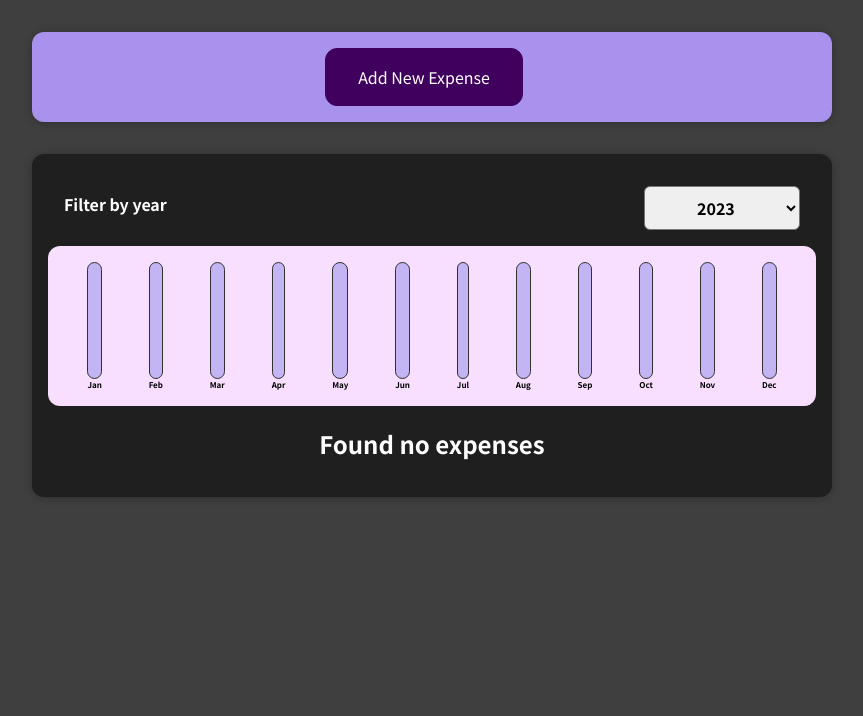
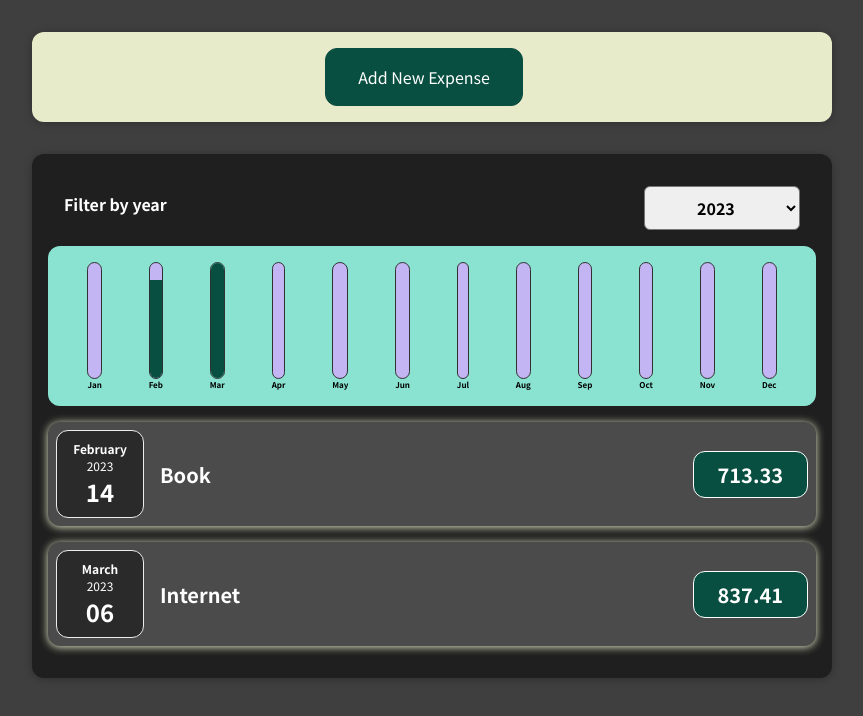
Before and after one commit to fatemeh-lohrasbi/react-expense-tracker, a React (Create React App) app: page / in a window 1280 px wide. Shown: the top 716 px of the page, without its empty margins (208-1071 px from the left). Built offline with nearby package versions, Linux system fonts and the light colour scheme; the HTML template or start-up script is replaced by a standard one.

Commit message:
change color of some elements and add new initial data

```diff
--- a/src/App.js
+++ b/src/App.js
@@ -6,26 +6,51 @@ import NewExpense from "./components/NewExpense/NewExpense";
 const initial_expenses = [
   {
     id: "e1",
-    title: "Toilet Paper",
-    amount: 94.12,
-    date: new Date(2020, 7, 14),
+    title: "Book",
+    amount: 713.33,
+    date: new Date(2023, 1, 14),
   },
   {
-    id: "e2", title: "New TV",
-    amount: 799.49,
-    date: new Date(2021, 2, 12)
+    id: "e2",
+    title: "Gym",
+    amount: 950.40,
+    date: new Date(2021, 6, 12)
   },
   {
     id: "e3",
-    title: "Car Insurance",
-    amount: 294.67,
-    date: new Date(2021, 2, 28),
+    title: "Insurance",
+    amount: 380.28,
+    date: new Date(2021, 8, 28),
   },
   {
     id: "e4",
-    title: "New Desk (Wooden)",
-    amount: 450,
-    date: new Date(2021, 5, 12),
+    title: "Clothing",
+    amount: 490,
+    date: new Date(2019, 9, 11),
+  },
+  {
+    id: "e5",
+    title: "Food",
+    amount: 210.38,
+    date: new Date(2020, 2, 17),
+  },
+  {
+    id: "e6",
+    title: "Home repairs",
+    amount: 200.54,
+    date: new Date(2020, 9, 23),
+  },
+  {
+    id: "e7",
+    title: "fuel",
+    amount: 1000,
+    date: new Date(2019, 12, 5),
+  },
+  {
+    id: "e7",
+    title: "Internet",
+    amount: 837.41,
+    date: new Date(2023, 2, 6),
   },
 ];
 
--- a/src/components/Chart/Chart.css
+++ b/src/components/Chart/Chart.css
@@ -1,7 +1,7 @@
 .chart {
     padding: 1rem;
     border-radius: 12px;
-    background-color: #f8dfff;
+    background-color: #8ae3d1;
     text-align: center;
     display: flex;
     justify-content: space-around;
--- a/src/components/Chart/ChartBar.css
+++ b/src/components/Chart/ChartBar.css
@@ -18,7 +18,7 @@
 }
 
 .chart-bar__fill {
-    background-color: #4826b9;
+    background-color: #094f41;
     width: 100%;
     transition: all 0.3s ease-out;
 }
--- a/src/components/Expenses/ExpenseItem.css
+++ b/src/components/Expenses/ExpenseItem.css
@@ -5,6 +5,8 @@
     padding: 0.5rem;
     margin: 1rem 0;
     background-color: #4b4b4b;
+    /* border: 1px solid #e7ebc9; */
+    box-shadow: 0 1px 8px 0 #e7ebc9;
 }
 
 .expense-item__description {
@@ -29,7 +31,7 @@
     font-size: 1rem;
     font-weight: bold;
     color: white;
-    background-color: #40005d;
+    background-color: #094f41;
     border: 1px solid white;
     padding: 0.5rem;
     border-radius: 12px;
--- a/src/components/NewExpense/NewExpense.css
+++ b/src/components/NewExpense/NewExpense.css
@@ -1,5 +1,5 @@
 .new-expense {
-    background-color: #a892ee;
+    background-color: #e7ebc9;
     padding: 1rem;
     margin: 2rem auto;
     width: 50rem;
@@ -13,8 +13,8 @@
     font: inherit;
     cursor: pointer;
     padding: 1rem 2rem;
-    border: 1px solid #40005d;
-    background-color: #40005d;
+    border: 1px solid #094f41;
+    background-color: #094f41;
     color: white;
     border-radius: 12px;
     margin-right: 1rem;
@@ -22,8 +22,8 @@
 
 .new-expense button:hover,
 .new-expense button:active {
-    background-color: #510674;
-    border-color: #510674;
+    background-color: #177260;
+    border-color: #177260;
 }
 
 .new-expense button.alternative {
```
